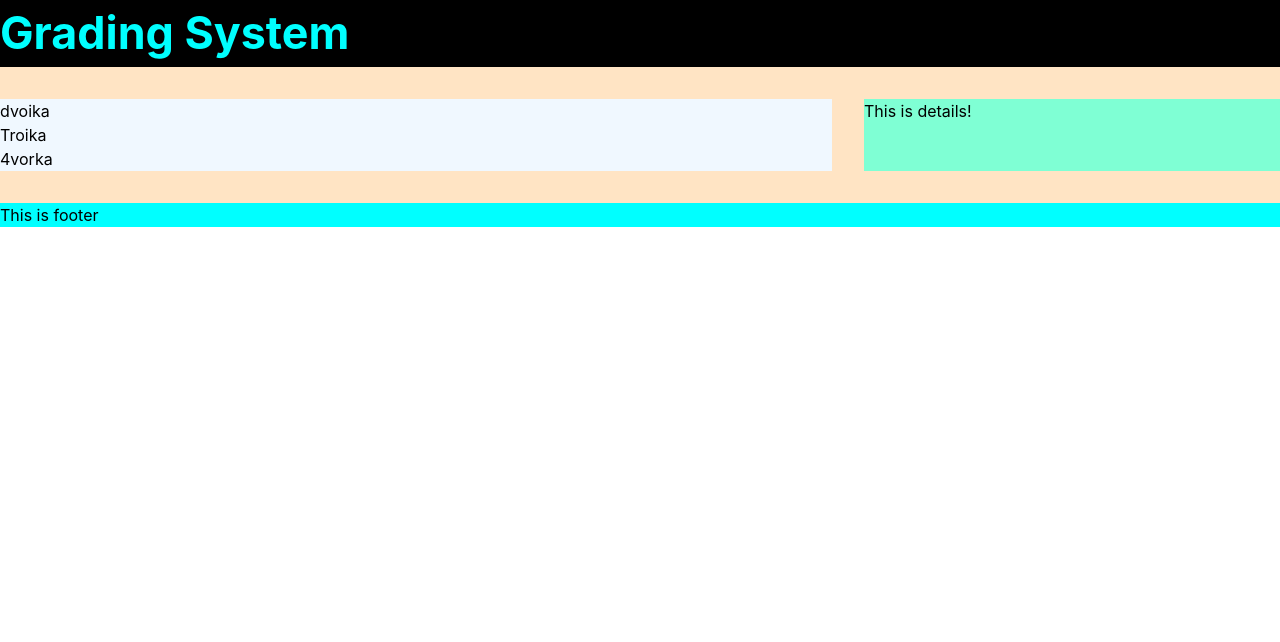
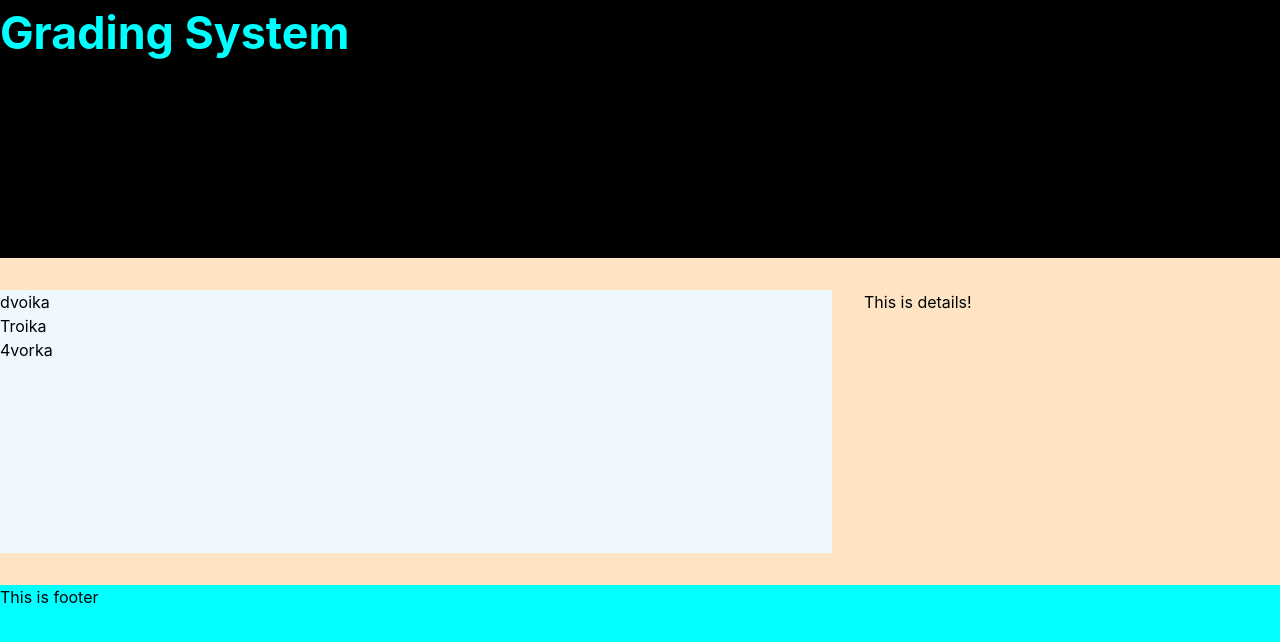
Before and after one commit to RavenTheNecromancer/DSSProject, a React (Create React App) app in the folder grading-system/: page / in a window 1280 px wide. Shown: the top 642 px of the page. Built offline with nearby package versions, Linux system fonts and the light colour scheme.

Commit message:
Formatting fixed

```diff
--- a/grading-system/src/App.tsx
+++ b/grading-system/src/App.tsx
@@ -14,29 +14,45 @@ function App() {
     date: new Date(),
   };
 
+  let grade2 : Grade = {
+    id: 2,
+    studentFirstName: "Monka",
+    studentLastName: "Ludata",
+    subject: "Bulgarski",
+    score: 6,
+    date: new Date(),
+  };
+
+  let grade3 : Grade = {
+    id: 1,
+    studentFirstName: "Sa6o",
+    studentLastName: "Sa6ov",
+    subject: "Istoriq",
+    score: 2,
+    date: new Date(),
+  };
+
   return (
-    <>
       <div className="content">
-        <header className="navbar">
+
+        <div className="navbar">
           <h1>Grading System</h1>
-        </header>
+        </div>
 
-        <main className="list-section">
+        <div className="content-list">
           <ul className="items">
             <li>dvoika</li>
             <li>Troika</li>
             <li>4vorka</li>
           </ul>
-        </main>
+        </div>
 
-        <aside>
+        <div className='content-details'>
           This is details!
-        </aside>
-
+        </div>
 
         <footer>This is footer</footer>
       </div>
-    </>
   );
 }
 
--- a/grading-system/src/styles/App.css
+++ b/grading-system/src/styles/App.css
@@ -1,3 +1,3 @@
+@import url(reset.css);
 @import url(Typography.css);
-@import url(reset.css);
 @import url(layout.css);
--- a/grading-system/src/styles/layout.css
+++ b/grading-system/src/styles/layout.css
@@ -1,6 +1,6 @@
 .content{
     background-color: bisque;
-    min-height: 100vp;
+    min-height: 100vh;
     display: grid;
     grid-template-columns: 2fr 1fr;
     gap: 2em;
@@ -10,13 +10,13 @@
     "footer footer";
 }
 
-header{
+.navbar{
     grid-area: header;
     background-color: black;
     color: aqua;
 }
 
-main{
+.content-list{
     grid-area: main;
     background-color: aliceblue;
 }
```
